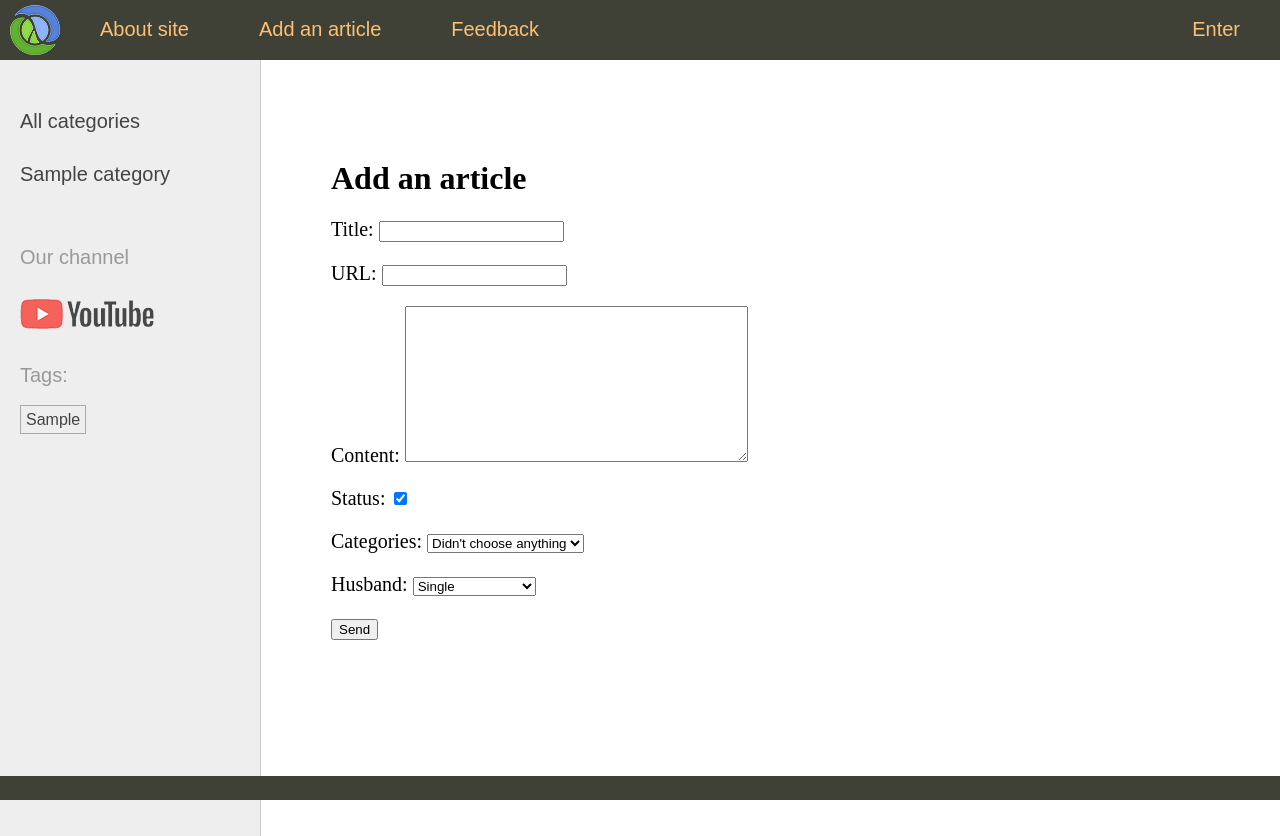
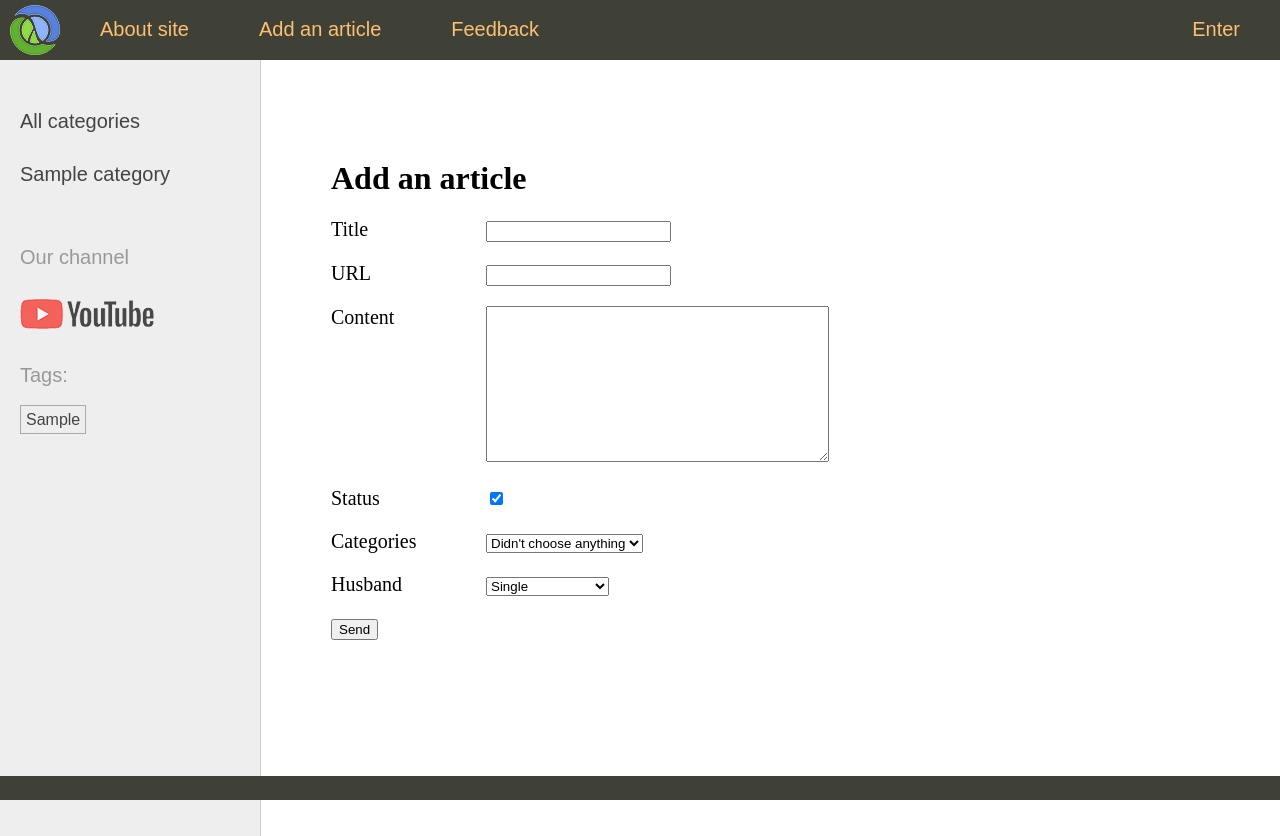
Before and after one commit to Paul-Starodub/site_women, a Django app: page /addpage/ in a window 1280 px wide. Run offline with Django 5.2, Linux system fonts and the light colour scheme; tables that the repository leaves empty hold one stand-in row (values such as "Sample post").

Commit message:
update addpage.html with simple example of form

```diff
--- a/women/templates/women/addpage.html
+++ b/women/templates/women/addpage.html
@@ -4,7 +4,50 @@
   <h1>{{ title }}</h1>
   <form action="" method="post">
   {% csrf_token %}
-  {{ form.as_p }}
+    <div class="form-error">{{ form.non_field_errors }}</div>
+    <p>
+      <label for="{{ form.title.id_for_label }}" class="form-label">
+        {{ form.title.label }}
+      </label>
+      {{ form.title }}
+    </p>
+      <div class="form-error">{{ form.title.errors }}</div>
+    <p>
+      <label for="{{ form.slug.id_for_label }}" class="form-label">
+        {{ form.slug.label }}
+      </label>
+      {{ form.slug }}
+    </p>
+      <div class="form-error">{{ form.slug.errors }}</div>
+    <p>
+      <label for="{{ form.content.id_for_label }}" class="form-label">
+        {{ form.content.label }}
+      </label>
+      {{ form.content }}
+    </p>
+      <div class="form-error">{{ form.content.errors }}</div>
+    <p>
+      <label for="{{ form.is_published.id_for_label }}" class="form-label">
+        {{ form.is_published.label }}
+      </label>
+      {{ form.is_published }}
+    </p>
+      <div class="form-error">{{ form.is_published.errors }}</div>
+    <p>
+      <label for="{{ form.cat.id_for_label }}" class="form-label">
+        {{ form.cat.label }}
+      </label>
+      {{ form.cat }}
+    </p>
+      <div class="form-error">{{ form.cat.errors }}</div>
+    <p>
+      <label for="{{ form.husband.id_for_label }}" class="form-label">
+        {{ form.husband.label }}
+      </label>
+      {{ form.husband }}
+    </p>
+      <div class="form-error">{{ form.husband.errors }}</div>
+
   <p><button type="submit">Send</button></p>
   </form>
 {% endblock %}
```
